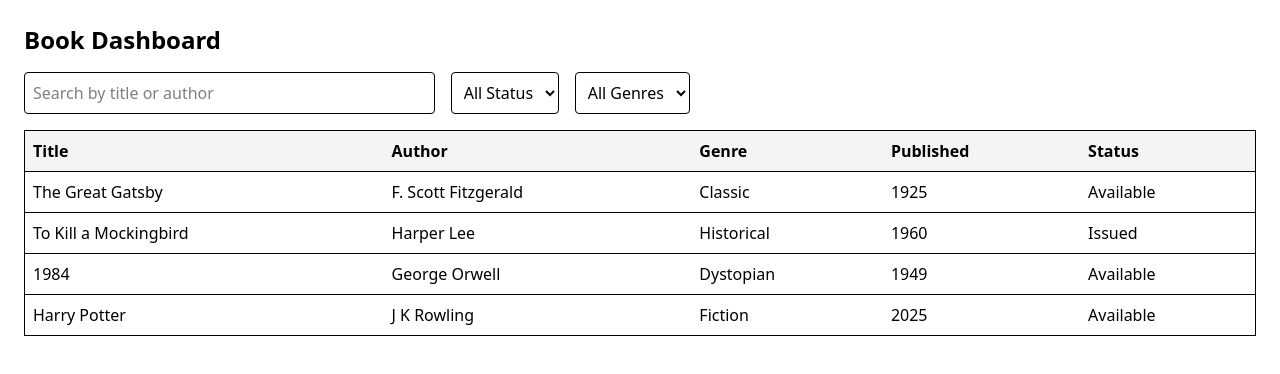
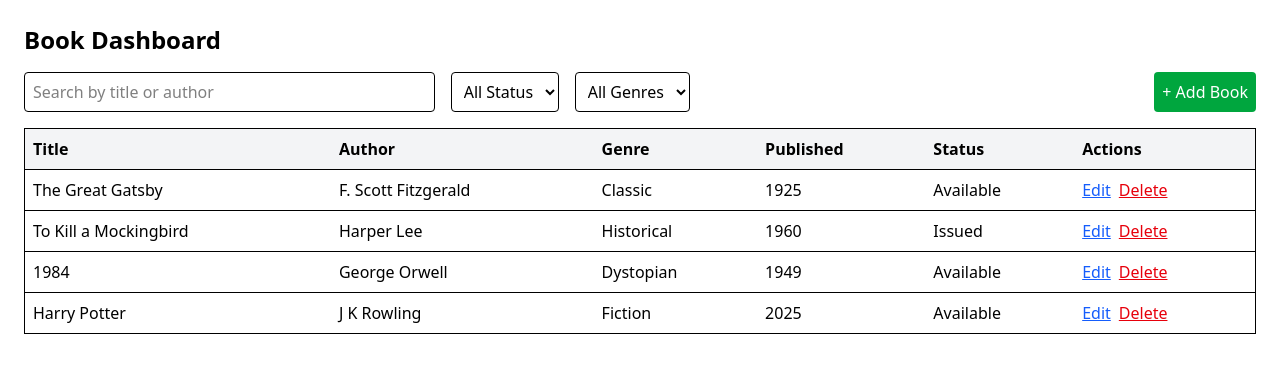
Before and after one commit to iamsjunaid/book_management, a React (Vite) app: page / in a window 1280 px wide. Shown: the top 374 px of the page. Built offline with nearby package versions, Linux system fonts and the light colour scheme; data requests are answered from the project's data file.

Commit message:
feat: implement book management modal for adding, editing, and deleting books

```diff
--- a/src/pages/Dashboard.tsx
+++ b/src/pages/Dashboard.tsx
@@ -1,11 +1,43 @@
 import { useState } from 'react';
+import { toast } from 'react-toastify';
+
+import BookModal from '../components/BookModal';
 import { useBooks } from '../hooks/useBooks';
+import type { Book } from '../types/book';
+
 
 const Dashboard = () => {
     const { booksQuery } = useBooks();
     const [search, setSearch] = useState('');
     const [statusFilter, setStatusFilter] = useState('');
     const [genreFilter, setGenreFilter] = useState('');
+
+    const [showModal, setShowModal] = useState(false);
+    const [editBook, setEditBook] = useState<Book | null>(null);
+    const [bookToDelete, setBookToDelete] = useState<Book | null>(null);
+
+    const { addBookMutation, updateBookMutation, deleteBookMutation } = useBooks();
+
+    const handleAddBook = (data: Omit<Book, 'id'>) => {
+        addBookMutation.mutate(data);
+    };
+
+    const handleEditBook = (data: Omit<Book, 'id'>) => {
+        if (editBook) {
+            updateBookMutation.mutate({ id: editBook.id, data });
+            setEditBook(null);
+        }
+    };
+
+    const confirmDelete = () => {
+        if (bookToDelete) {
+            deleteBookMutation.mutate(bookToDelete.id, {
+                onSuccess: () => toast.success('Book deleted successfully'),
+                onError: () => toast.error('Failed to delete book'),
+            });
+            setBookToDelete(null);
+        }
+    };
 
     const books = booksQuery.data || [];
 
@@ -32,7 +64,7 @@ const Dashboard = () => {
                 <input
                     type="text"
                     placeholder="Search by title or author"
-                    className="border p-2 rounded w-full md:w-1/3"
+                    className="border rounded w-full px-2 md:w-1/3"
                     value={search}
                     onChange={(e) => setSearch(e.target.value)}
                 />
@@ -40,7 +72,7 @@ const Dashboard = () => {
                 <select
                     value={statusFilter}
                     onChange={(e) => setStatusFilter(e.target.value)}
-                    className="border p-2 rounded"
+                    className="border px-2 rounded"
                 >
                     <option value="">All Status</option>
                     <option value="Available">Available</option>
@@ -50,17 +82,39 @@ const Dashboard = () => {
                 <select
                     value={genreFilter}
                     onChange={(e) => setGenreFilter(e.target.value)}
-                    className="border p-2 rounded"
+                    className="border px-2 rounded"
                 >
                     <option value="">All Genres</option>
                     {[...new Set(books.map((b) => b.genre).filter((g) => g))].map((genre, i) => (
-                        <option key={genre+i} value={genre}>
+                        <option key={genre + i} value={genre}>
                             {genre}
                         </option>
                     ))}
                 </select>
 
+                <div className="ml-auto">
+                    <button
+                        onClick={() => setShowModal(true)}
+                        className="p-2 bg-green-600 text-white rounded"
+                    >
+                        + Add Book
+                    </button>
+                </div>
+
             </div>
+
+            {/* 📚 Book Modal */}
+            {showModal && (
+                <BookModal
+                    initialData={editBook || undefined}
+                    onSubmit={editBook ? handleEditBook : handleAddBook}
+                    onClose={() => {
+                        setShowModal(false);
+                        setEditBook(null);
+                    }}
+                />
+            )}
+
 
             {/* 📋 Book List Table */}
             <div className="overflow-x-auto">
@@ -72,6 +126,7 @@ const Dashboard = () => {
                             <th className="p-2">Genre</th>
                             <th className="p-2">Published</th>
                             <th className="p-2">Status</th>
+                            <th className="p-2">Actions</th>
                         </tr>
                     </thead>
                     <tbody>
@@ -82,11 +137,53 @@ const Dashboard = () => {
                                 <td className="p-2">{book.genre}</td>
                                 <td className="p-2">{book.publishedYear}</td>
                                 <td className="p-2">{book.status}</td>
+                                <td className="p-2">
+                                    <button
+                                        onClick={() => {
+                                            setEditBook(book);
+                                            setShowModal(true);
+                                        }}
+                                        className="text-blue-600 underline"
+                                    >
+                                        Edit
+                                    </button>
+                                    <button
+                                        onClick={() => setBookToDelete(book)}
+                                        className="text-red-600 ml-2 underline"
+                                    >
+                                        Delete
+                                    </button>
+                                </td>
+
                             </tr>
                         ))}
                     </tbody>
                 </table>
             </div>
+
+            {bookToDelete && (
+                <div className="fixed inset-0 flex items-center justify-center bg-black bg-opacity-50 z-50">
+                    <div className="bg-white p-6 rounded shadow-md">
+                        <p className="mb-4">
+                            Are you sure you want to delete <strong>{bookToDelete.title}</strong>?
+                        </p>
+                        <div className="flex justify-end space-x-2">
+                            <button
+                                onClick={() => setBookToDelete(null)}
+                                className="px-4 py-2 border rounded"
+                            >
+                                Cancel
+                            </button>
+                            <button
+                                onClick={confirmDelete}
+                                className="px-4 py-2 bg-red-600 text-white rounded"
+                            >
+                                Delete
+                            </button>
+                        </div>
+                    </div>
+                </div>
+            )}
 
             {booksQuery.isLoading && <p>Loading...</p>}
             {booksQuery.isError && <p>Error loading books.</p>}
```
